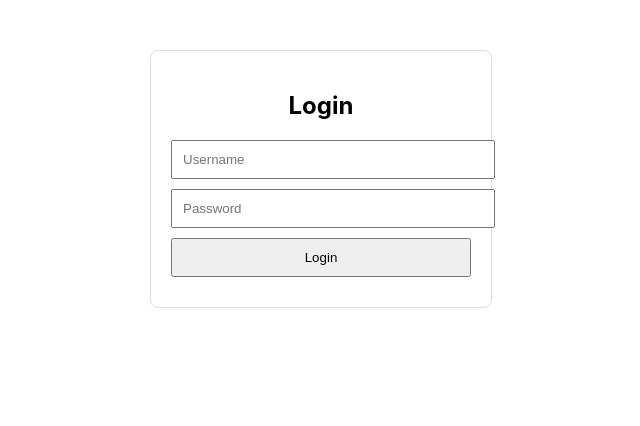
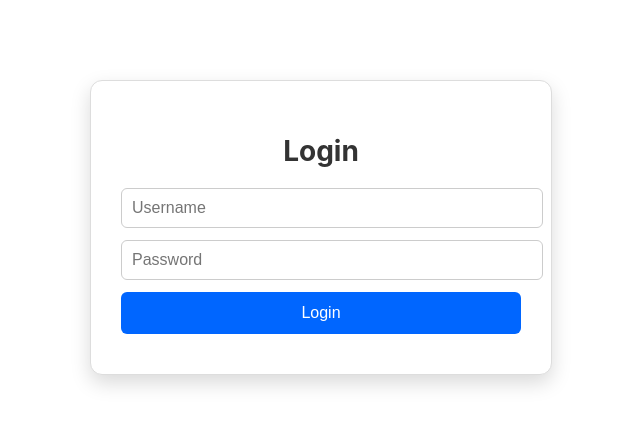
Before and after one commit to BRAJESWARG/loginsignup-client-typescript, a React (Create React App) app: page / in a window 1280 px wide. Shown: the top 426 px of the page, without its empty margins (319-959 px from the left). Built offline with nearby package versions, Linux system fonts and the light colour scheme.

Commit message:
token added

```diff
--- a/package.json
+++ b/package.json
@@ -12,6 +12,7 @@
     "@types/node": "^16.18.126",
     "@types/react": "^19.1.8",
     "@types/react-dom": "^19.1.6",
+    "jwt-decode": "^4.0.0",
     "react": "^19.1.0",
     "react-dom": "^19.1.0",
     "react-redux": "^9.2.0",
--- /dev/null
+++ b/src/components/About.css
@@ -0,0 +1,39 @@
+.about-wrapper {
+    position: relative;
+    padding: 20px;
+    max-width: 700px;
+    margin: 50px auto;
+    background: #fdfdfd;
+    border-radius: 12px;
+    box-shadow: 0 8px 20px rgba(0, 0, 0, 0.1);
+}
+
+.logout-button {
+    position: absolute;
+    top: 20px;
+    right: 20px;
+    width: 10%;
+    padding: 8px 14px;
+    background-color: #ff4444;
+    color: white;
+    border: none;
+    border-radius: 6px;
+    cursor: pointer;
+    font-size: 14px;
+}
+
+.logout-button:hover {
+    background-color: #cc0000;
+}
+
+.about-section h2 {
+    margin-bottom: 10px;
+    font-size: 26px;
+    color: #222;
+}
+
+.about-section p {
+    font-size: 18px;
+    color: #555;
+    line-height: 1.5;
+}
--- a/src/components/About.tsx
+++ b/src/components/About.tsx
@@ -1,6 +1,7 @@
 import React from 'react';
 import { useDispatch } from 'react-redux';
 import { logout } from '../store/authSlice';
+import './About.css';
 
 const About: React.FC = () => {
     const dispatch = useDispatch();
@@ -10,10 +11,12 @@ const About: React.FC = () => {
     };
 
     return (
-        <div className="about-section">
-            <h2>About Section</h2>
-            <p>Welcome! You are now logged in. This is the protected About section of the site.</p>
-            <button onClick={handleLogout}>Logout</button>
+        <div className="about-wrapper">
+            <button className="logout-button" onClick={handleLogout}>Logout</button>
+            <div className="about-section">
+                <h2>About Section</h2>
+                <p>Welcome! You are now logged in. This is the protected About section of the site.</p>
+            </div>
         </div>
     );
 };
--- /dev/null
+++ b/src/components/Login.css
@@ -0,0 +1,48 @@
+.login-container {
+    background: #fff;
+    max-width: 400px;
+    margin: 80px auto;
+    padding: 30px;
+    box-shadow: 0 8px 20px rgba(0, 0, 0, 0.15);
+    border-radius: 12px;
+    text-align: center;
+}
+
+.login-title {
+    margin-bottom: 20px;
+    font-size: 28px;
+    color: #333;
+}
+
+.login-form input {
+    display: block;
+    width: 100%;
+    margin: 12px 0;
+    padding: 10px;
+    border-radius: 6px;
+    border: 1px solid #ccc;
+    font-size: 16px;
+}
+
+.login-form button {
+    margin-top: 12px;
+    width: 100%;
+    padding: 12px;
+    background-color: #0066ff;
+    color: white;
+    border: none;
+    border-radius: 6px;
+    font-size: 16px;
+    cursor: pointer;
+    transition: background-color 0.3s ease;
+}
+
+.login-form button:hover {
+    background-color: #004dcc;
+}
+
+.message-text {
+    margin-top: 10px;
+    color: red;
+    font-weight: 500;
+}
--- a/src/components/Login.tsx
+++ b/src/components/Login.tsx
@@ -1,12 +1,17 @@
 import React, { useState } from 'react';
 import { useDispatch } from 'react-redux';
 import { login } from '../store/authSlice';
+import './Login.css';
 
 const Login: React.FC = () => {
     const [username, setUsername] = useState('');
     const [password, setPassword] = useState('');
     const [message, setMessage] = useState('');
     const dispatch = useDispatch();
+
+    // useEffect(() =>{
+    //     console.log(message);
+    // })
 
     const handleLogin = async (e: React.FormEvent) => {
         e.preventDefault();
@@ -19,16 +24,20 @@ const Login: React.FC = () => {
 
         const data = await response.json();
         setMessage(data.message);
+        // console.log(data.message);
+        // console.log(message);
 
-        if (response.ok) {
+
+
+        if (response.ok && data.token) {
             dispatch(login(data.token));
         }
     };
 
     return (
         <div className="login-container">
-            <h2>Login</h2>
-            <form onSubmit={handleLogin}>
+            <h2 className="login-title">Login</h2>
+            <form onSubmit={(e)=>handleLogin(e)} className="login-form">
                 <input
                     type="text"
                     placeholder="Username"
@@ -45,7 +54,7 @@ const Login: React.FC = () => {
                 />
                 <button type="submit">Login</button>
             </form>
-            {message && <p>{message}</p>}
+            {message && <p className="message-text">{message}</p>}
         </div>
     );
 };
```
Also changed, not shown: src/store/authSlice.ts (line endings or trailing spaces), 1 other file (tests, documents, lock files or other folders).
